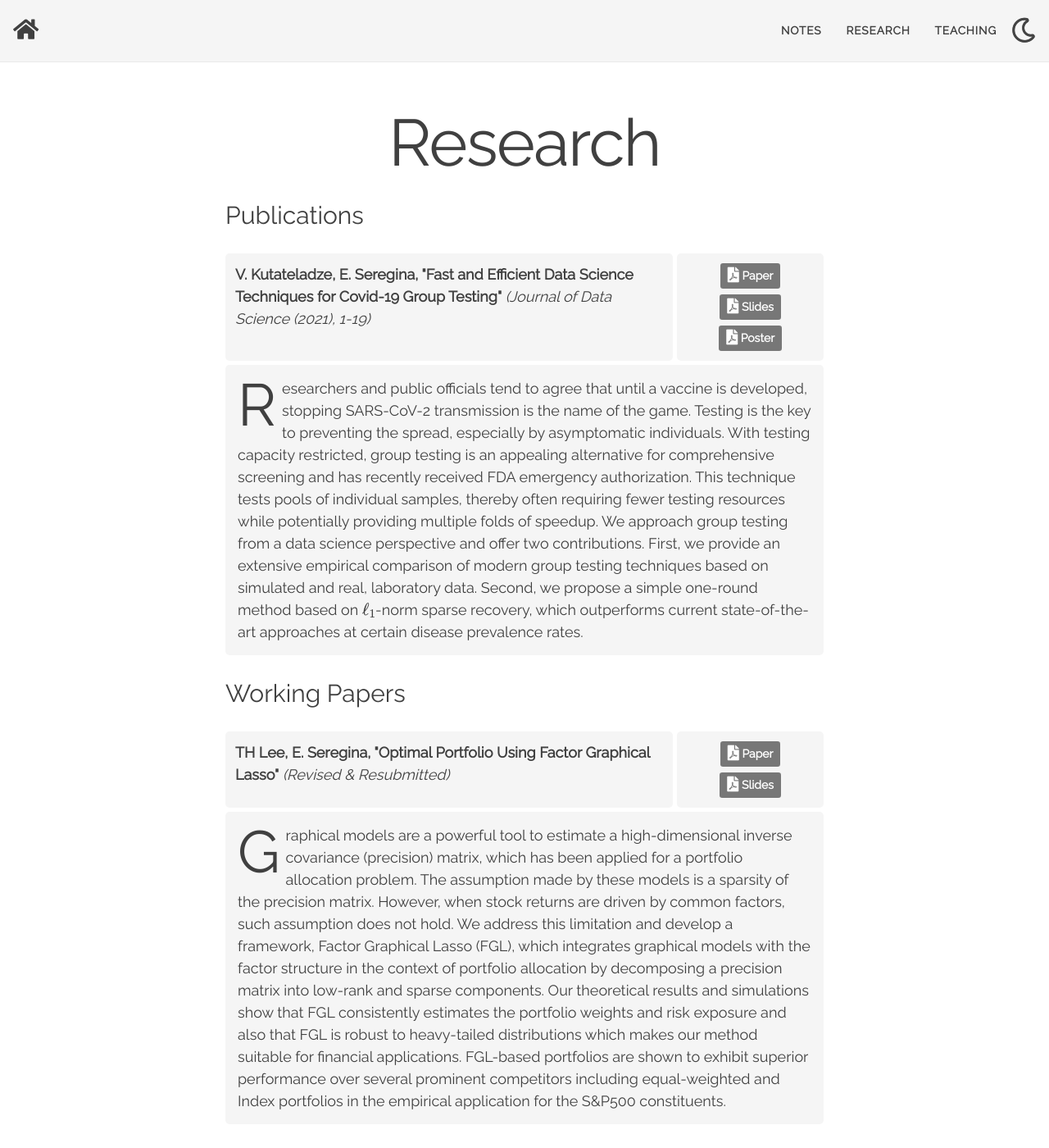
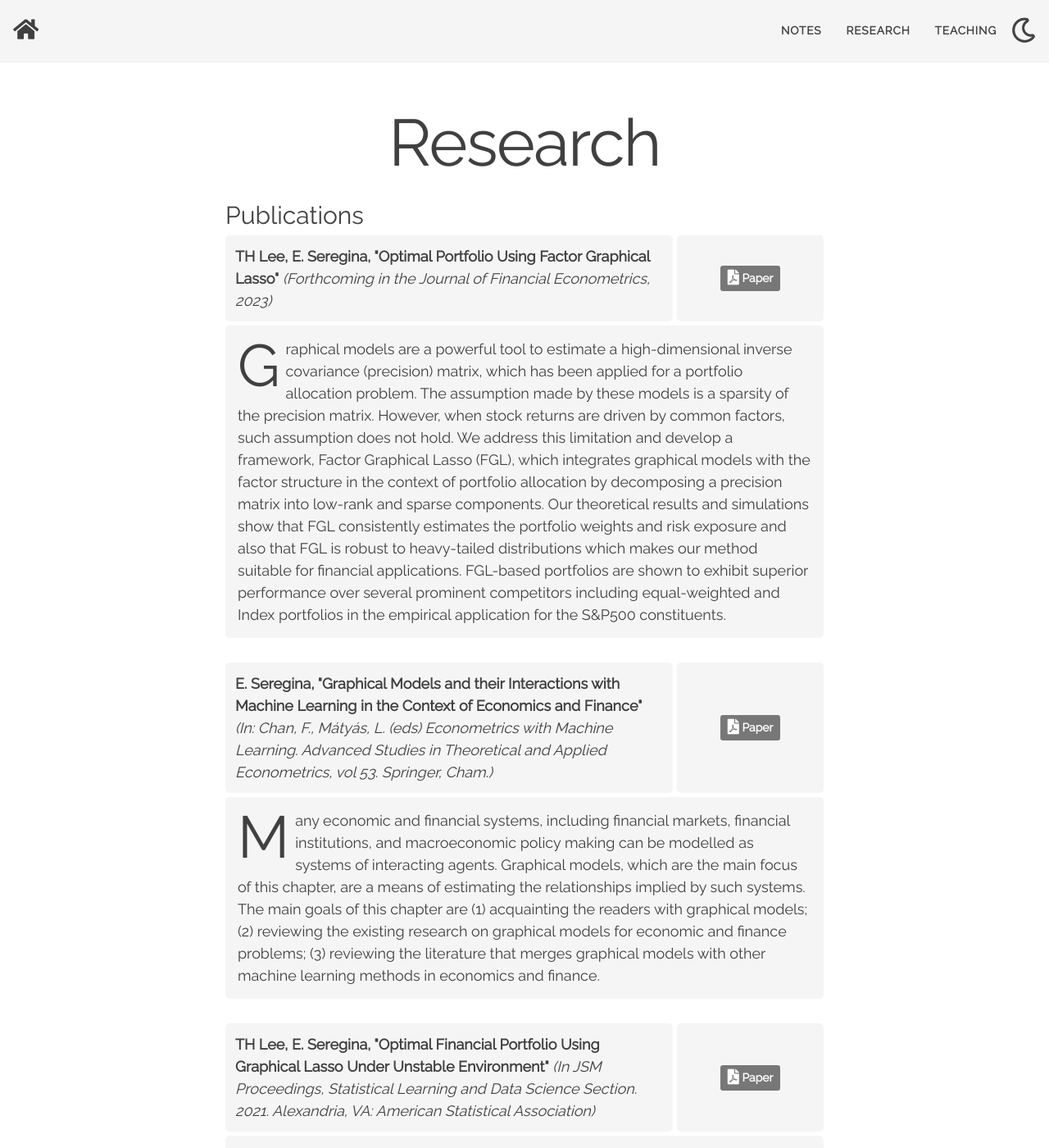
Before and after one commit to ekat92/ekat92.github.io, a Jekyll site: the page built from Working.md, in a window 1280 px wide and 1400 px high. Shown: the whole window at 82% size. Built offline with Jekyll 4.4.1, drawn with Linux system fonts in a browser that asks for light colours; nearby versions of some CDN libraries; formulas are drawn with MathJax 3; some of the changed text lies outside the part shown.

Commit message:
updated notes page and research age

```diff
--- a/Working.md
+++ b/Working.md
@@ -47,8 +47,50 @@
 </style>
 
 ## Publications
+<div class="wrapper">
+  <div class="item1">
+    <b>TH Lee, E. Seregina, "Optimal Portfolio Using Factor Graphical Lasso"</b> <i>(Forthcoming in the Journal of Financial Econometrics, 2023)</i>
+  </div>
+  <div class="item2">
+    <p class="dropcap">G</p>raphical models are a powerful tool to estimate a high-dimensional inverse covariance (precision) matrix, which has been applied for a portfolio allocation problem. The assumption made by these models is a sparsity of the precision matrix. However, when stock returns are driven by common factors, such assumption does not hold. We address this limitation and develop a framework, Factor Graphical Lasso (FGL), which integrates graphical models with the factor structure in the context of portfolio allocation by decomposing a precision matrix into low-rank and sparse components. Our theoretical results and simulations show that FGL consistently estimates the portfolio weights and risk exposure and also that FGL is robust to heavy-tailed distributions which makes our method suitable for financial applications. FGL-based portfolios are shown to exhibit superior performance over several prominent competitors including equal-weighted and Index portfolios in the empirical application for the S&P500 constituents.
+  </div>
+  <div class="item3">
+    <center>
+      <a href="https://arxiv.org/pdf/2011.00435.pdf" type="button" class="btn btn-new btn-sm" title="Optimal Portfolio Using Factor Graphical Lasso"><i class="fas fa-file-pdf fa-lg"></i><b> Paper</b></a>
+    </center>
+  </div>
+</div>
 <span style="display:block; height: 0px;"></span>
 
+<div class="wrapper">
+  <div class="item1">
+    <b>E. Seregina, "Graphical Models and their Interactions with Machine Learning in the Context of Economics and Finance"</b> <i>(In: Chan, F., Mátyás, L. (eds) Econometrics with Machine Learning. Advanced Studies in Theoretical and Applied Econometrics, vol 53. Springer, Cham.)</i>
+  </div>
+  <div class="item2">
+    <p class="dropcap">M</p>any economic and financial systems, including financial markets, financial institutions, and macroeconomic policy making can be modelled as systems of interacting agents. Graphical models, which are the main focus of this chapter, are a means of estimating the relationships implied by such systems. The main goals of this chapter are (1) acquainting the readers with graphical models; (2) reviewing the existing research on graphical models for economic and finance problems; (3) reviewing the literature that merges graphical models with other machine learning methods in economics and finance.
+  </div>
+  <div class="item3">
+    <center>
+      <a href="https://doi.org/10.1007/978-3-031-15149-1_8" type="button" class="btn btn-new btn-sm" title="Econometrics with Machine Learning"><i class="fas fa-file-pdf fa-lg"></i><b> Paper</b></a>
+    </center>
+  </div>
+</div>
+<span style="display:block; height: 0px;"></span>
+
+<div class="wrapper">
+  <div class="item1">
+    <b>TH Lee, E. Seregina, "Optimal Financial Portfolio Using Graphical Lasso Under Unstable Environment"</b> <i>(In JSM Proceedings, Statistical Learning and Data Science Section. 2021. Alexandria, VA: American Statistical Association)</i>
+  </div>
+  <div class="item2">
+    <p class="dropcap">U</p>nstable environments raise challenges for constructing a financial portfolio. In such scenarios, it is unrealistic to assume constant portfolio weights, whereas estimating weights using only post-break observations omits the information prior to the break point. This paper visualizes stock returns as a network of interacting entities and generalizes network inference in the presence of structural breaks. We estimate time-varying portfolio weights using pre- and post-break data when the stock returns are driven by common factors. Using the example of a strong structural break caused by the first wave of COVID-19 pandemic, we demonstrate that combining pre- and post-break observations for estimating portfolio weights improves portfolio return and Sharpe Ratio compared to constant weights and weights that use only post-break observations.
+  </div>
+  <div class="item3">
+    <center>
+      <a href="https://ww2.amstat.org/meetings/jsm/2021/proceedings/previewpapers.cfm?ID=319124_154481" type="button" class="btn btn-new btn-sm" title="FGL Under Unstable Environment"><i class="fas fa-file-pdf fa-lg"></i><b> Paper</b></a>
+    </center>
+  </div>
+</div>
+<span style="display:block; height: 0px;"></span>
 
 <div class="wrapper">
   <div class="item1">
@@ -73,24 +115,7 @@
 
 <div class="wrapper">
   <div class="item1">
-    <b>TH Lee, E. Seregina, "Optimal Portfolio Using Factor Graphical Lasso"</b> <i>(Revised & Resubmitted)</i>
-  </div>
-  <div class="item2">
-    <p class="dropcap">G</p>raphical models are a powerful tool to estimate a high-dimensional inverse covariance (precision) matrix, which has been applied for a portfolio allocation problem. The assumption made by these models is a sparsity of the precision matrix. However, when stock returns are driven by common factors, such assumption does not hold. We address this limitation and develop a framework, Factor Graphical Lasso (FGL), which integrates graphical models with the factor structure in the context of portfolio allocation by decomposing a precision matrix into low-rank and sparse components. Our theoretical results and simulations show that FGL consistently estimates the portfolio weights and risk exposure and also that FGL is robust to heavy-tailed distributions which makes our method suitable for financial applications. FGL-based portfolios are shown to exhibit superior performance over several prominent competitors including equal-weighted and Index portfolios in the empirical application for the S&P500 constituents.
-  </div>
-  <div class="item3">
-    <center>
-      <a href="https://arxiv.org/pdf/2011.00435.pdf" type="button" class="btn btn-new btn-sm" title="Optimal Portfolio Using Factor Graphical Lasso"><i class="fas fa-file-pdf fa-lg"></i><b> Paper</b></a>
-      <span style="display:block; height: 7px;"></span>
-      <a href="/pdfs/CV.pdf" type="button" class="btn btn-new btn-sm" title="CV"><i class="fas fa-file-pdf fa-lg"></i><b> Slides</b></a>
-    </center>
-  </div>
-</div>
-<span style="display:block; height: 0px;"></span>
-
-<div class="wrapper">
-  <div class="item1">
-    <b>TH Lee, E. Seregina, "Combining Forecasts under Structural Breaks Using Graphical LASSO"</b>
+    <b>TH Lee, E. Seregina, "Combining Forecasts under Structural Breaks Using Graphical LASSO"</b> <i>(Revise and Resubmit)</i>
   </div>
   <div class="item2">
     <p class="dropcap">I</p>n this paper we develop a novel method of combining many forecasts based on a machine learning algorithm called Graphical LASSO. We visualize forecast errors from different forecasters as a network of interacting entities and generalize network inference in the presence of common factor structure and structural breaks.
@@ -100,9 +125,7 @@
   </div>
   <div class="item3">
     <center>
-      <a href="/pdfs/CV.pdf" type="button" class="btn btn-new btn-sm" title="Learning from Forecast Errors"><i class="fas fa-file-pdf fa-lg"></i><b> Paper</b></a>
-      <span style="display:block; height: 7px;"></span>
-      <a href="/pdfs/CV.pdf" type="button" class="btn btn-new btn-sm" title="CV"><i class="fas fa-file-pdf fa-lg"></i><b> Slides</b></a>
+      <a href="https://arxiv.org/pdf/2209.01697.pdf" type="button" class="btn btn-new btn-sm" title="Combining Forecasts under Structural Breaks Using Graphical LASSO"><i class="fas fa-file-pdf fa-lg"></i><b> Paper</b></a>
     </center>
       </div>
 </div>
@@ -110,7 +133,7 @@
 <span style="display:block; height: 0px;"></span>
 <div class="wrapper">
   <div class="item1">
-    <b>E. Seregina, "A Basket Half Full: Sparse Portfolios"</b>
+    <b>E. Seregina, "A Basket Half Full: Sparse Portfolios"</b> <i>(Revise and Resubmit)</i>
   </div>
   <div class="item2">
     <p class="dropcap">T</p>he existing approaches to sparse wealth allocations (1) are limited to low-dimensional setup when the number of assets is less than the sample size; (2) lack theoretical analysis of sparse wealth allocations and their impact on portfolio exposure; (3) are suboptimal due to the bias induced by an $\ell_1$-penalty. We address these shortcomings and develop an approach to construct sparse portfolios in high dimensions. Our contribution is twofold: from the theoretical perspective, we establish the oracle bounds of sparse weight estimators and provide guidance regarding their distribution. From the empirical perspective, we examine the merit of sparse portfolios during different market scenarios. We find that in contrast to non-sparse counterparts, our strategy is robust to recessions and can be used as a hedging vehicle during such times.
@@ -120,6 +143,24 @@
       <a href="https://arxiv.org/pdf/2011.04278.pdf" type="button" class="btn btn-new btn-sm" title="Job Market Paper"><i class="fas fa-file-pdf fa-lg"></i><b> Paper</b></a>
       <span style="display:block; height: 7px;"></span>
       <a href="/pdfs/JMPpres.pdf" type="button" class="btn btn-new btn-sm" title="CV"><i class="fas fa-file-pdf fa-lg"></i><b> Slides</b></a>
+    </center>
+  </div>
+</div>
+<span style="display:block; height: 0px;"></span>
+
+
+<div class="wrapper">
+  <div class="item1">
+    <b>V. Kutateladze, E. Seregina, "Doubly Sparse Estimator for High-Dimensional Covariance Matrices"</b>
+  </div>
+  <div class="item2">
+    <p class="dropcap">T</p>he sample covariance estimator lacks desirable properties in high-dimensional settings, as it suffers from inconsistency and eigenvalue spreading. In recent years, improved estimators have been proposed based on the idea of eigenvalue regularization. Such estimators shrink sample eigenvalues but retain the eigenvectors of the sample covariance estimator. In high dimensions, however, sample eigenvectors are generally strongly inconsistent, rendering eigenvalue shrinkage estimators suboptimal. We develop a Doubly Sparse Covariance Estimator (DSCE) that goes beyond mere eigenvalue shrinkage: a covariance matrix is decomposed into a signal part, where sparse eigenvectors are estimated via truncation, and an idiosyncratic part, estimated via thresholding. We show that accurate estimation is possible if the leading eigenvectors are sufficiently sparse affecting proportionately less than $\sqrt{p}$ of the variables. An empirical application to the constituents of the S\&P 1500 illustrates that DSCE-based portfolios outperform competing methods in terms of Sharpe ratio, maximum drawdown, and cumulative return for monthly and daily data.
+  </div>
+  <div class="item3">
+    <center>
+      <a href="/pdfs/CV.pdf" type="button" class="btn btn-new btn-sm" title="High-Dimensional Covariance Estimation"><i class="fas fa-file-pdf fa-lg"></i><b> Paper</b></a>
+      <span style="display:block; height: 7px;"></span>
+      <a href="/pdfs/CV.pdf" type="button" class="btn btn-new btn-sm" title="CV"><i class="fas fa-file-pdf fa-lg"></i><b> Slides</b></a>
     </center>
   </div>
 </div>
@@ -167,25 +208,6 @@
 
 <div class="wrapper">
   <div class="item1">
-    <b>V. Kutateladze, E. Seregina, "High-Dimensional Covariance Estimation"</b>
-  </div>
-  <div class="item2">
-    <p class="dropcap">C</p>ovariance matrix estimates are required in a wide range of applied problems in multivariate data analysis, including portfolio and risk management in finance, factor models and testing in economics, and graphical models and classification in machine learning. In modern applications, where often the model dimensionality is comparable or even larger than the sample size, the classical sample covariance estimator lacks desirable properties, such as consistency, and suffers from eigenvalue spreading. In recent years, improved estimators have been proposed based on the idea of regularization. Specifically, such estimators, known as rotation-equivariant estimators, shrink the sample eigenvalues, while keeping the eigenvectors of the sample covariance estimator. In high dimensions, however, the sample eigenvectors will generally be strongly inconsistent, rendering eigenvalue shrinkage estimators suboptimal. We consider an estimator that goes beyond mere eigenvalue shrinkage and aims at precise estimation of eigenvectors in sparse settings, without requiring eigenvalues to diverge. The rate of convergence is provided in terms of spectral norm and it achieves the optimal rate under reasonable assumptions. We also provide a numerical simulation demonstrating the superior performance of the proposed estimator as compared to the competition.
-  </div>
-  <div class="item3">
-    <center>
-      <a href="/pdfs/Covariance.pdf" type="button" class="btn btn-new btn-sm" title="High-Dimensional Covariance Estimation"><i class="fas fa-file-pdf fa-lg"></i><b> Paper</b></a>
-      <span style="display:block; height: 7px;"></span>
-      <a href="/pdfs/CV.pdf" type="button" class="btn btn-new btn-sm" title="CV"><i class="fas fa-file-pdf fa-lg"></i><b> Slides</b></a>
-    </center>
-  </div>
-</div>
-
-<span style="display:block; height: 0px;"></span>
-
-
-<div class="wrapper">
-  <div class="item1">
     <b>E. Seregina, "Projected Factor Graphical Models"</b>
   </div>
   <div class="item2">
```
Also changed, not shown: Notes.md (+3 -2 lines), 1 other file.
